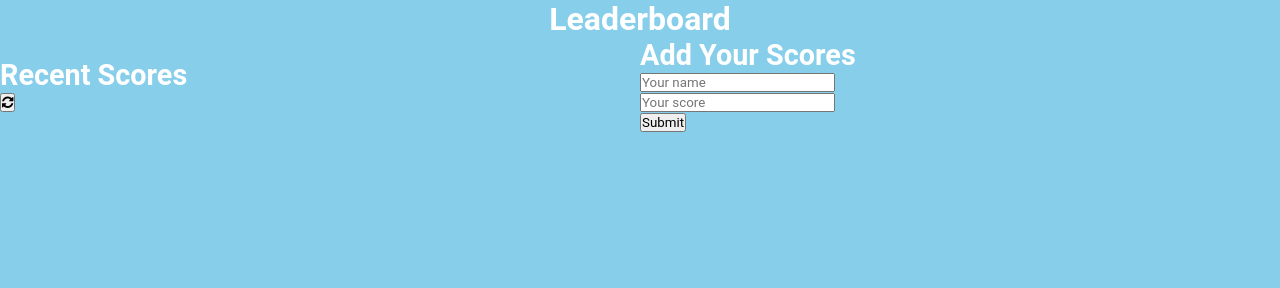
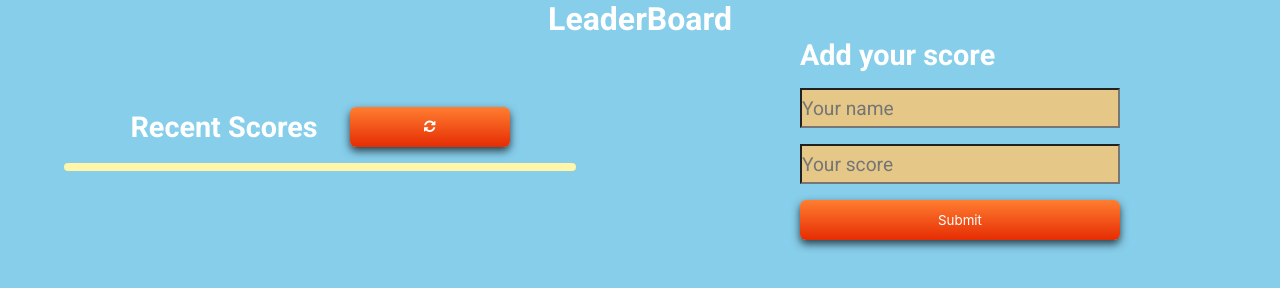
Before and after one commit to Mike111222/MyLeaderBoard, a website built with webpack: page src/index.html in a window 1280 px wide. Built offline with nearby package versions, Linux system fonts and the light colour scheme.

Commit message:
Update index.html

```diff
--- a/src/index.html
+++ b/src/index.html
@@ -5,33 +5,37 @@
   <meta charset="UTF-8">
   <meta name="viewport" content="width=device-width, initial-scale=1.0">
   <link rel="stylesheet" type="text/css" href="styles.css">
+  <link rel="stylesheet" href="https://cdnjs.cloudflare.com/ajax/libs/font-awesome/4.7.0/css/font-awesome.min.css">
+  <link rel="preconnect" href="https://fonts.googleapis.com">
+  <link rel="preconnect" href="https://fonts.gstatic.com" crossorigin>
+  <link href="https://fonts.googleapis.com/css2?family=Lato:ital,wght@0,100;0,300;0,400;0,700;0,900;1,100;1,300;1,400;1,700;1,900&family=Poppins:wght@300&family=Roboto:ital,wght@0,100;0,300;0,400;0,500;0,700;0,900;1,100;1,300;1,400;1,700&display=swap" rel="stylesheet">
 
-  <!-- font awesome -->
-  <link rel="stylesheet" href="https://cdnjs.cloudflare.com/ajax/libs/font-awesome/4.7.0/css/font-awesome.min.css">
 
-  <title>Leaderboard</title>
+  <title>Leaderboard App</title>
 </head>
 
 <body>
-  <h1>Leaderboard</h1>
+  <h1>LeaderBoard</h1>
   <div class="container">
-    <div class="left-section">
-      <div id="recentScoresContainer">
-        <h2 id="recentScoresHeading">Recent Scores</h2>
-        <button id="refreshButton"><i class="fa fa-refresh" aria-hidden="true"></i></button>
+      <div class="recentScores">
+          <div class="recentScoreTitle">
+              <h2>Recent Scores</h2>
+              <button id="refresh" type="button"><i class="fa fa-refresh" aria-hidden="true"></i></button>
+          </div>
+          <div class="recentScoreList">
+              <ul id="list">
+               </ul>
+          </div>
       </div>
-      <div id="leaderboard"></div>
-    </div>
-    <div class="right-section">
-      <h2>Add Your Scores</h2>
-      <form id="scoreForm">
-        <input type="text" id="playerName" placeholder="Your name" required><br>
-        <input type="number" id="playerScore" placeholder="Your score" required><br>
-        <button type="submit">Submit</button>
-      </form>
-    </div>
+      <div class="addScore">
+          <form action="submit" class="add-form">
+              <h2 id="addScore">Add your score</h2>
+              <input class="input name" type="text" name="name" placeholder="Your name" required>
+              <input class="input score" type="text" name="score" placeholder="Your score" required>
+              <input id="submit" type="submit" value="Submit">
+          </form>
+      </div>
   </div>
-
 </body>
 
 </html>
```
